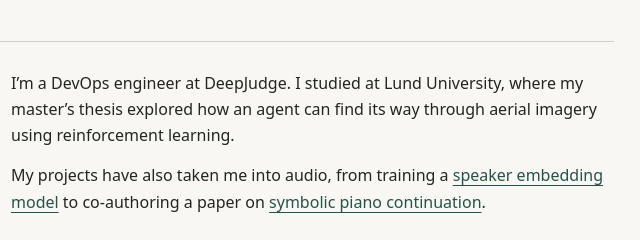
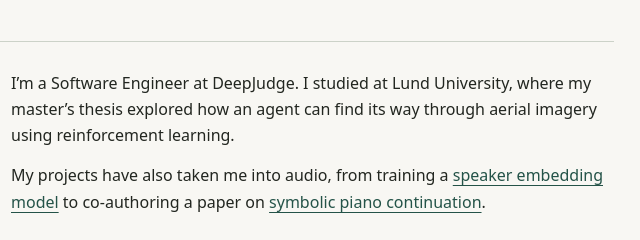
Before and after one commit to johBac97/johBac97.github.io, a plain HTML site: page index.html in a window 1280 px wide. Shown: the part 492-732 px from the top of the page, 442-1082 px from the left. Drawn offline with Linux system fonts and the light colour scheme.

Commit message:
Update DeepJudge job title

```diff
--- a/index.html
+++ b/index.html
@@ -29,7 +29,7 @@
       <section class="details" id="about" aria-labelledby="about-title">
         <h2 id="about-title">About</h2>
         <div>
-          <p>I’m a DevOps engineer at DeepJudge. I studied at Lund University, where my master’s thesis explored how an agent can find its way through aerial imagery using reinforcement learning.</p>
+          <p>I’m a Software Engineer at DeepJudge. I studied at Lund University, where my master’s thesis explored how an agent can find its way through aerial imagery using reinforcement learning.</p>
           <p>My projects have also taken me into audio, from training a <a href="https://github.com/johBac97/voice-finder">speaker embedding model</a> to co-authoring a paper on <a href="https://arxiv.org/abs/2509.12267">symbolic piano continuation</a>.</p>
         </div>
       </section>
```
